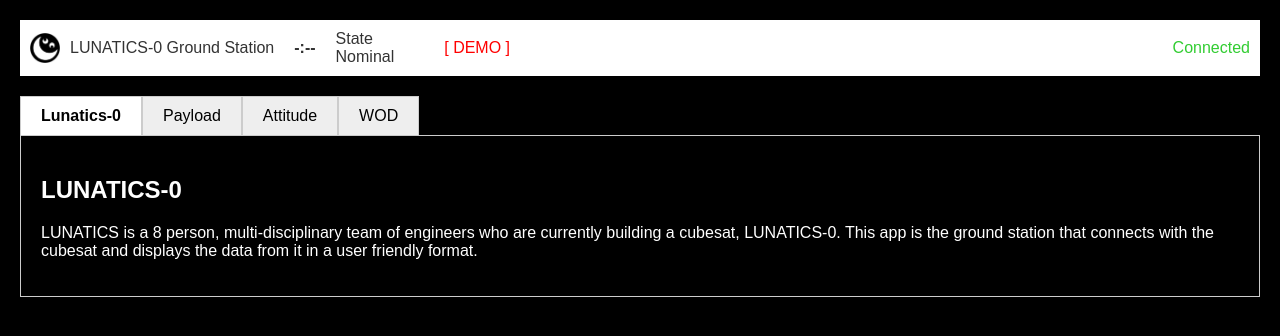
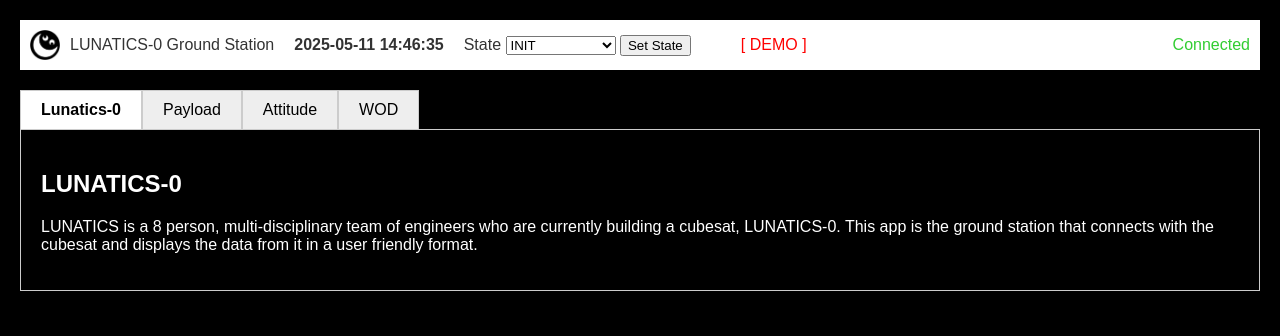
Before and after one commit to James-h-1969/space-ground-station, a Flask app: page / in a window 1280 px wide. Shown: the top 336 px of the page. Run offline with Flask 3, Linux system fonts and the light colour scheme; parts of the project's set-up code (start-up, migrations or seed data) failed here and were passed over.

Commit message:
getting the state and the time endpoints setup

```diff
--- a/src/routes.py
+++ b/src/routes.py
@@ -1,7 +1,7 @@
 from flask import Blueprint, request, jsonify, render_template
 from src.models import PayloadData
 from src.schemas import DataType
-from src.service import store_vals_in_db
+from src.service import store_vals_in_db, get_state, change_state, get_current_utc_time
 
 routes_bp = Blueprint("routes_bp", __name__)
 
@@ -9,7 +9,6 @@ routes_bp = Blueprint("routes_bp", __name__)
 @routes_bp.route("/", methods=["GET"])
 def index():
     return render_template("index.html")
-
 
 @routes_bp.route("/data", methods=["POST"])
 def receive_data():
@@ -26,6 +25,23 @@ def receive_data():
         return jsonify({"error": "Invalid data type"}), 400
 
     if store_vals_in_db(data, data_type, time_utc):
-        return jsonify({"status": "saved into db successfully"})
+        return jsonify({"status": "saved into db successfully"}), 200
     else:
-        return jsonify({"status": "failed to save into db"})
+        return jsonify({"status": "failed to save into db"}), 400
+
+@routes_bp.route("/state", methods=["GET"])
+def get_current_state():
+    print("Request received! Getting state!")
+    return jsonify({"status":"success", "state":get_state()}), 200
+
+@routes_bp.route("/state", methods=["POST"])
+def change_current_state():
+    data = request.get_json()
+    if "state" in data:
+        change_state(data["state"])
+        return jsonify({"message": "Number updated"}), 200
+    return jsonify({"error": "No value provided"}), 400
+
+@routes_bp.route("/utc_time", methods=["GET"])
+def get_utc_time():
+    return jsonify({"status":"success", "utc_time":get_current_utc_time()})
--- a/src/service.py
+++ b/src/service.py
@@ -1,8 +1,9 @@
-from src.schemas import DataType
+from src.schemas import DataType, State
 from src.models import PayloadData
 from src.database import db
-from datetime import datetime
+from datetime import datetime, timezone
 
+current_state = State.INIT
 
 def store_vals_in_db(data, data_type, time_utc):
     data_type = DataType(data_type)
@@ -41,3 +42,15 @@ def store_vals_in_db(data, data_type, time_utc):
     except Exception as e:
         print(f"Error: {e}")
         return False
+
+def get_state():
+    return current_state.value
+
+def change_state(state):
+    global current_state
+    current_state = State(state)
+
+def get_current_utc_time():
+    current_utc_time = datetime.now(timezone.utc)
+    utc_string = current_utc_time.strftime("%Y-%m-%d %H:%M:%S")
+    return utc_string
--- a/src/static/frontend/main.css
+++ b/src/static/frontend/main.css
@@ -113,6 +113,11 @@ canvas {
 
 .state_sat {
     padding-left: 20px;
+    cursor:pointer;
+}
+
+.stateSelect{
+    cursor:pointer;
 }
 
 .state-container {
--- a/src/static/frontend/main.js
+++ b/src/static/frontend/main.js
@@ -0,0 +1,30 @@
+async function updateState() {
+    const state = document.getElementById('stateSelect').value;
+    const response = await fetch('/state', {
+        method: 'POST',
+        headers: { 'Content-Type': 'application/json' },
+        body: JSON.stringify({ state })
+    });
+
+    if (response.ok) {
+        const data = await response.json();
+        alert("State updated!");
+        document.getElementById('currentState').innerText = data.numeric_value;
+    } else {
+        alert("Failed to update state.");
+    }
+}
+
+async function fetchState() {
+    const response = await fetch('/state');
+    const data = await response.json();
+    document.getElementById('currentState').innerText = data.value;
+}
+
+async function fetchUTCTime(){
+    const response = await fetch('/utc_time');
+    const data = await response.json();
+    document.getElementById('utcTime').innerText = data.utc_time;
+}
+
+setInterval(fetchUTCTime, 1000);
--- a/src/static/templates/index.html
+++ b/src/static/templates/index.html
@@ -10,9 +10,18 @@
         <div class="left">
             <img src="{{ url_for('static', filename='images/main-logo.png') }}" alt="Logo" />
             <div>LUNATICS-0 Ground Station</div>
-            <div id="timing" class="timing">-:--</div>
+            <div id="utcTime" class="timing"></div>
             <div class="state-container"></div>
-            <div class="state_sat">State <div id="state_sat">Nominal</div></div>
+            <div class="state_sat">State
+                <select id="stateSelect">
+                    <option value="INIT">INIT</option>
+                    <option value="NOMINAL">NOMINAL</option>
+                    <option value="PAYLOAD">PAYLOAD</option>
+                    <option value="TX">TX</option>
+                    <option value="DETUMBLING">DETUMBLING</option>
+                </select>
+                <button onclick="updateState()">Set State</button>
+            </div>
             <div class="demo">[ DEMO ]</div>
         </div>
         <div id="status" class="status">Connected</div>
```
Also changed, not shown: src/models.py (+4 -4 lines), src/schemas.py (+7 -0 lines).
